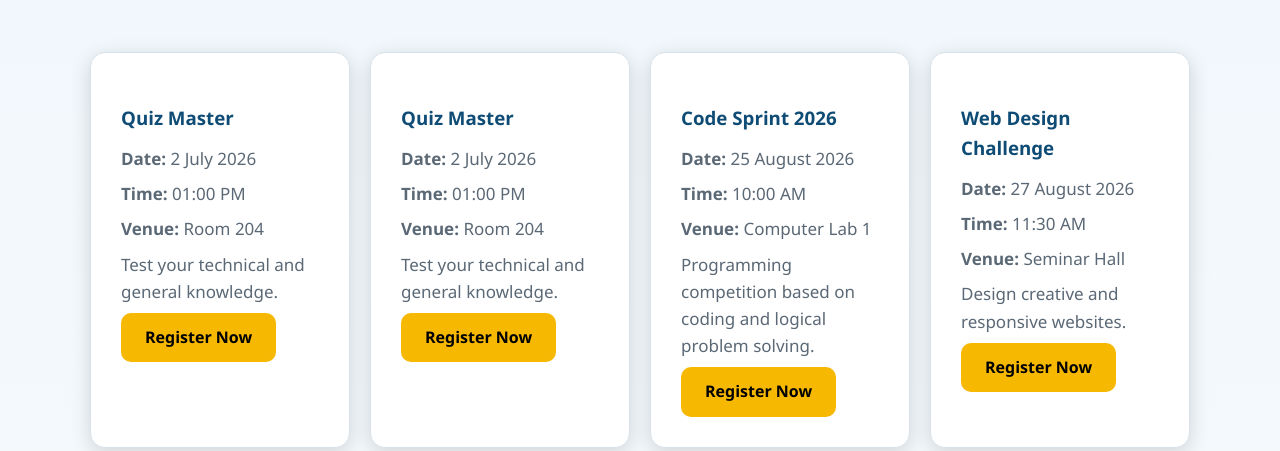
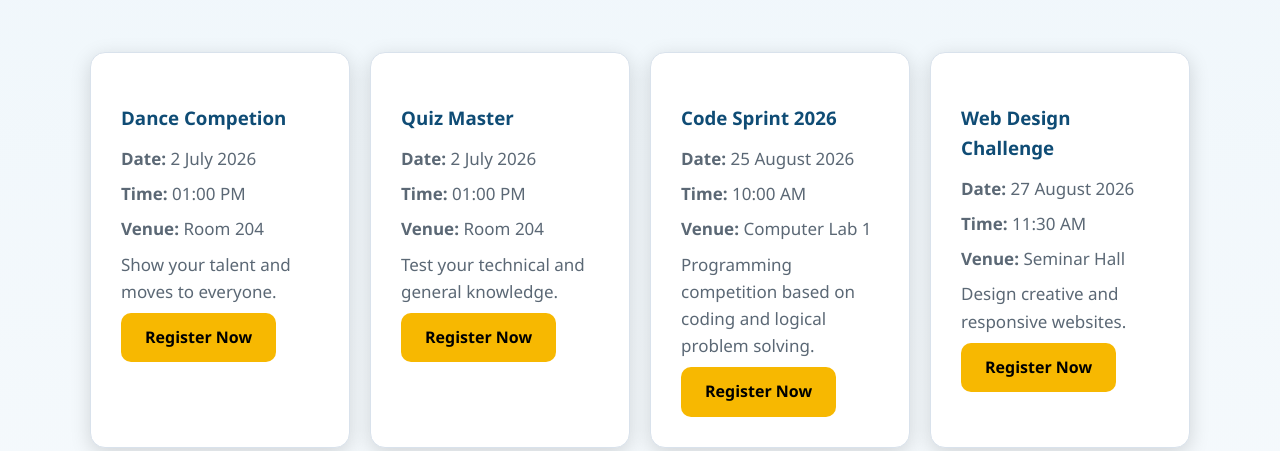
Before and after one commit to rohityadav2k6-rgb/Campus-Carnival, a Flask app: page /events in a window 1280 px wide. Shown: the part 311-762 px from the top of the page. Run offline with Flask 3, Linux system fonts and the light colour scheme.

Commit message:
Update events.html

```diff
--- a/templates/events.html
+++ b/templates/events.html
@@ -38,14 +38,14 @@
 
         <article class="card">
 
-            <h3>Quiz Master</h3>
+            <h3>Dance Competion</h3>
 
             <p><strong>Date:</strong> 2 July 2026</p>
             <p><strong>Time:</strong> 01:00 PM</p>
             <p><strong>Venue:</strong> Room 204</p>
 
             <p>
-                Test your technical and general knowledge.
+                Show your talent and moves to everyone.
             </p>
 
             <a class="btn"
```
